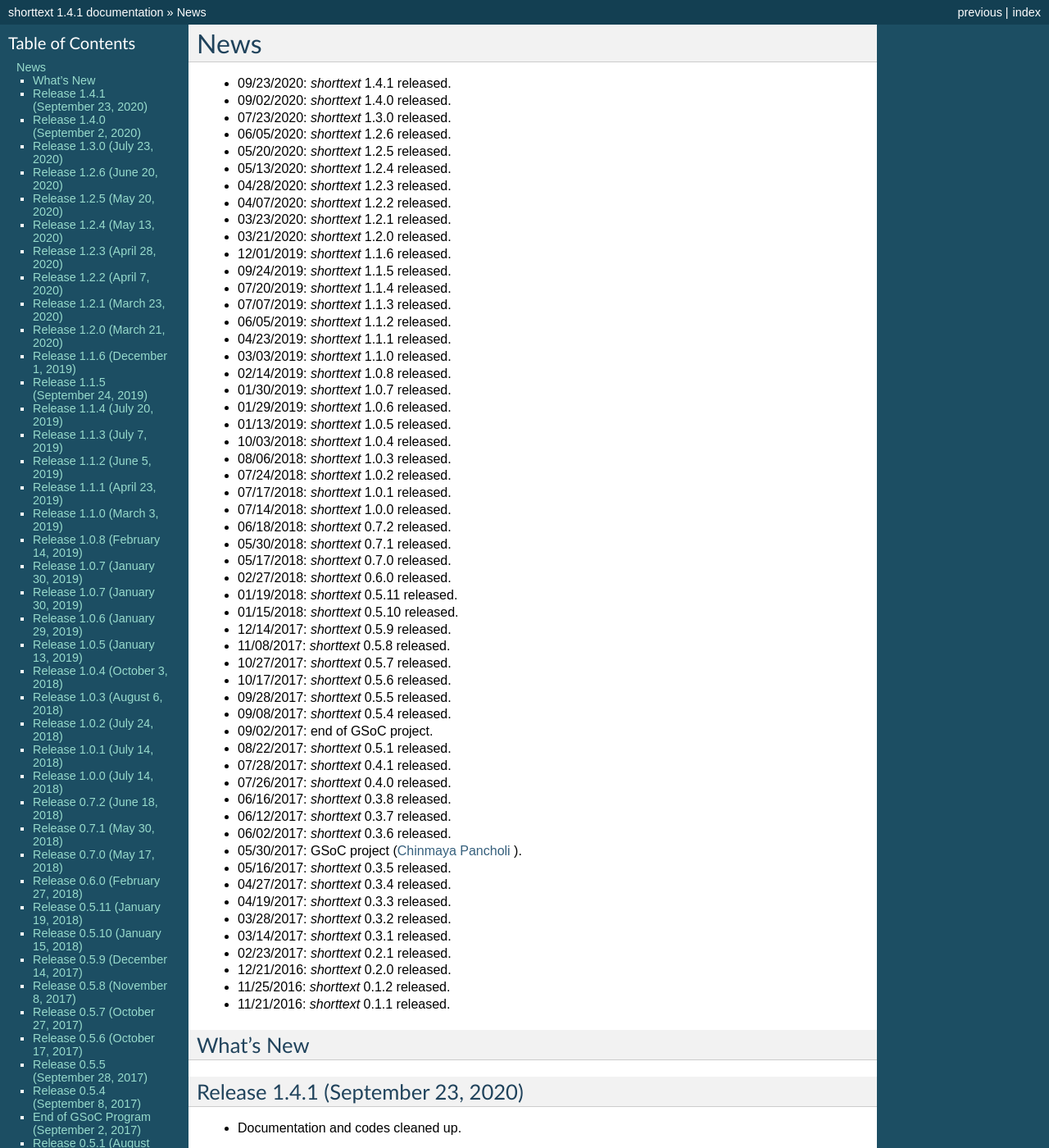
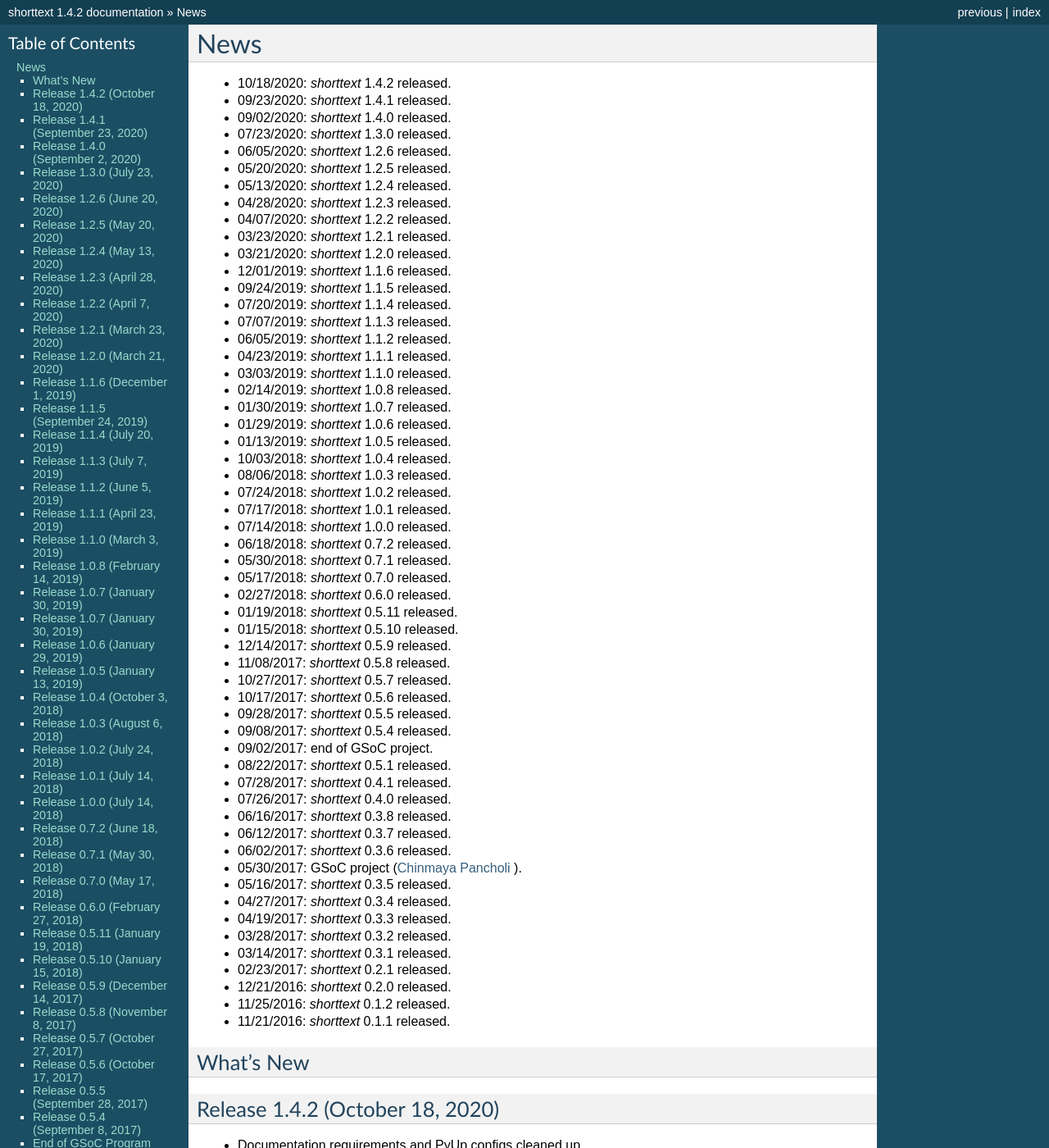
Before and after one commit to stephenhky/PyShortTextCategorization, a Sphinx documentation site: the page built from docs/news.rst, in a window 1280 px wide and 1400 px high. Shown: the whole window at 82% size. Built offline with Sphinx 7.4.7, drawn with Linux system fonts in a browser that asks for light colours; some of the changed text lies outside the part shown.

Commit message:
release 1.4.2

```diff
--- a/docs/conf.py
+++ b/docs/conf.py
@@ -58,7 +58,7 @@
 # The short X.Y version.
 version = u'1.4'
 # The full version, including alpha/beta/rc tags.
-release = u'1.4.1'
+release = u'1.4.2'
 
 # The language for content autogenerated by Sphinx. Refer to documentation
 # for a list of supported languages.
--- a/docs/news.rst
+++ b/docs/news.rst
@@ -1,6 +1,7 @@
 News
 ====
 
+* 10/18/2020: `shorttext` 1.4.2 released.
 * 09/23/2020: `shorttext` 1.4.1 released.
 * 09/02/2020: `shorttext` 1.4.0 released.
 * 07/23/2020: `shorttext` 1.3.0 released.
@@ -60,6 +61,11 @@
 
 What's New
 ----------
+
+Release 1.4.2 (October 18, 2020)
+----------------------------------
+
+* Documentation requirements and PyUp configs cleaned up.
 
 Release 1.4.1 (September 23, 2020)
 ----------------------------------
--- a/setup.py
+++ b/setup.py
@@ -33,7 +33,7 @@
 
 
 setup(name='shorttext',
-      version='1.4.1',
+      version='1.4.2',
       description="Short Text Mining",
       long_description=package_description(),
       long_description_content_type='text/markdown',
```
Also changed, not shown: README.md (+1 -1 lines).
